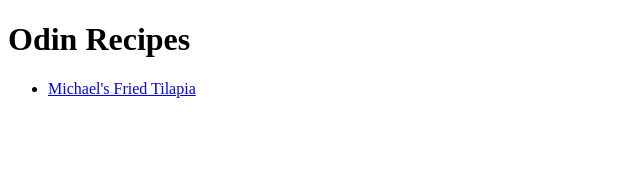
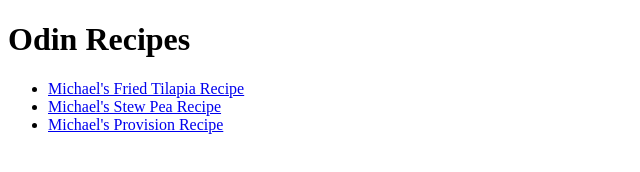
Before and after one commit to ashaniesc/odin-recipes, a plain HTML site: page index.html in a window 1280 px wide. Shown: the whole page, without its empty margins (0-640 px from the left). Drawn offline with Linux system fonts and the light colour scheme.

Commit message:
Correct formatting

```diff
--- a/index.html
+++ b/index.html
@@ -5,12 +5,20 @@
         <meta charset="utf-8">
     </head>
 
+    <body>
     <h1>Odin Recipes</h1>
         <ul>
             <li>
-            <a href="recipes/fry-tilapia-recipe.html">
-                Michael's Fried Tilapia</a>
+                <a href="recipes/fry-tilapia-recipe.html">
+                Michael's Fried Tilapia Recipe</a>
+            </li>
+            <li>
+                <a href="recipes/stew-pea-recipe.html">Michael's Stew Pea Recipe</a>
+            </li>
+            <li>
+                <a href="recipes/provision-recipe.html">Michael's Provision Recipe</a>
             </li>
         </ul>
+    </body>
 
 </html>
```
